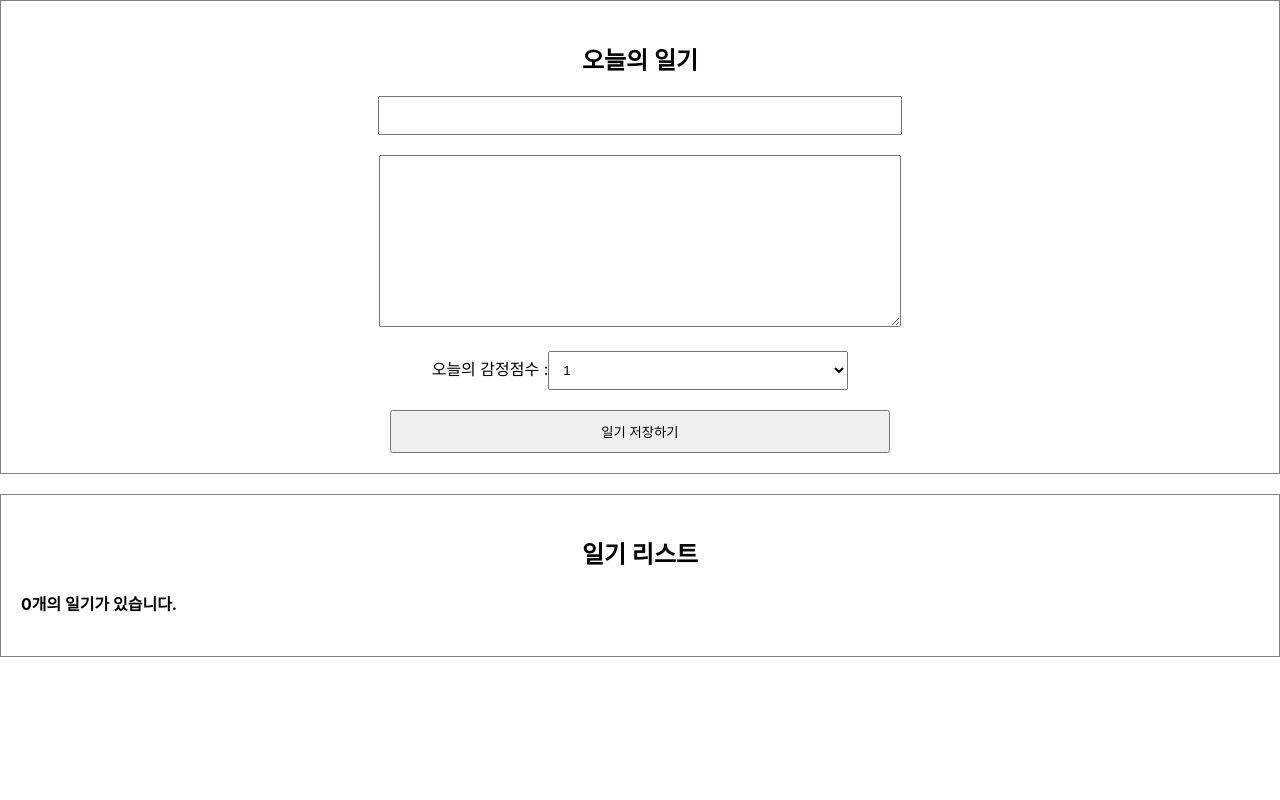
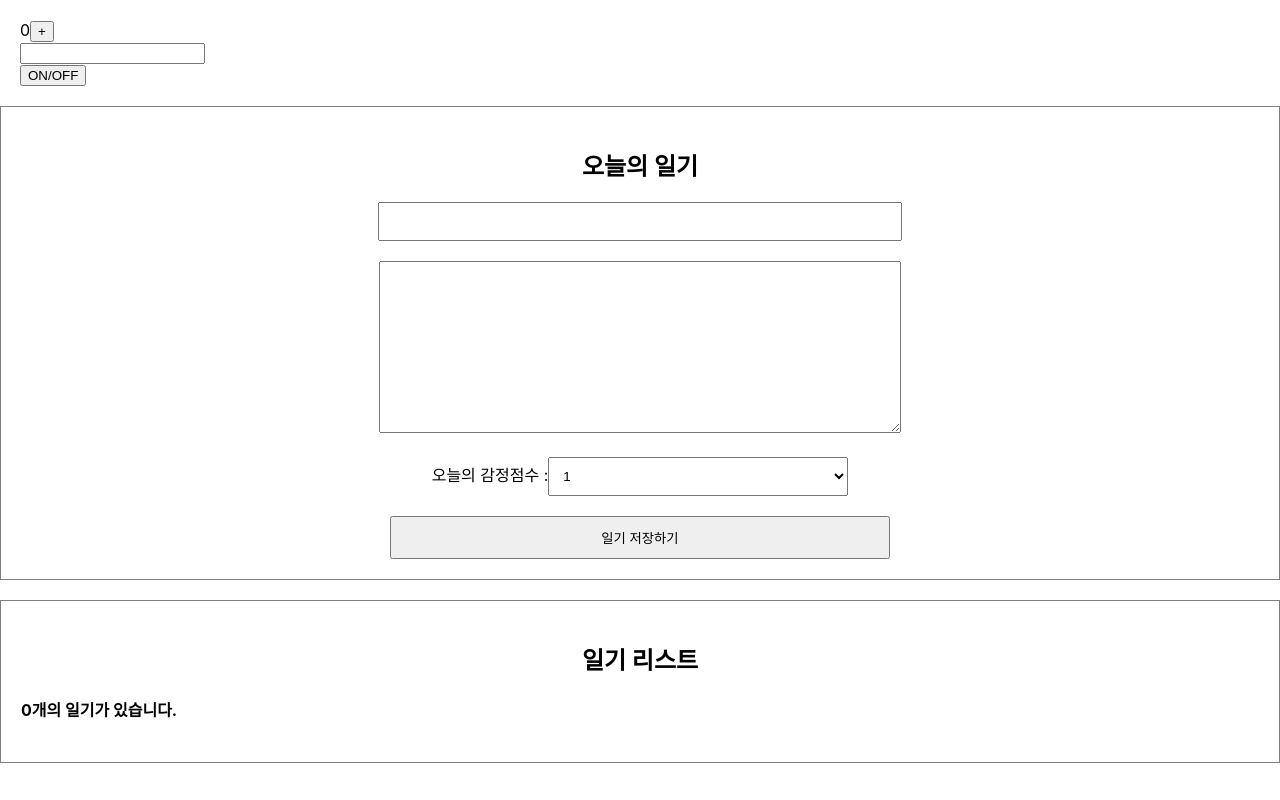
Before and after one commit to jirung0227/simple-diary, a React (Create React App) app: page / in a window 1280 px wide. Built offline with nearby package versions, Linux system fonts and the light colour scheme.

Commit message:
feat : [6-7] React Lifecycle 제어하기 - useEffect

```diff
--- a/src/App.js
+++ b/src/App.js
@@ -2,6 +2,7 @@
 import "./App.css";
 import { DiaryEditor } from "./DiaryEditor";
 import DiaryList from "./DiaryList";
+import Lifecycle from "./Lifecycle";
 
 function App() {
   const [data, setData] = useState([]);
@@ -35,6 +36,7 @@
 
   return (
     <div className='App'>
+      <Lifecycle />
       <DiaryEditor onCreate={onCreate} />
       <DiaryList onEdit={onEdit} onRemove={onRemove} diaryList={data} />
     </div>
--- /dev/null
+++ b/src/Lifecycle.js
@@ -0,0 +1,55 @@
+import { useEffect, useState } from "react";
+
+const UnmountTest = () => {
+  useEffect(() => {
+    return () => {
+      //Unmount 시점에 실행되게 됨
+      console.log("Unmount!");
+    };
+  }, []);
+  return <div>Unmount Testing Component</div>;
+};
+const Lifecycle = () => {
+  const [count, setCount] = useState(0);
+  const [text, setText] = useState("");
+  const [isVisible, setIsVisible] = useState(false);
+  const toggle = () => setIsVisible(!isVisible);
+
+  useEffect(() => {
+    console.log("Mount!");
+  }, []);
+
+  useEffect(() => {
+    console.log("Update!");
+  });
+  useEffect(() => {
+    console.log(`count is update : ${count}`);
+    if (count > 5) {
+      alert("count가 5를 넘었습니다. 따라서 1로 초기화 합니다.");
+      setCount(1);
+    }
+  }, [count]);
+
+  useEffect(() => {
+    console.log(`text is update : ${text}`);
+  }, [text]);
+  return (
+    <div style={{ padding: 20 }}>
+      <div>
+        {count}
+        <button onClick={() => setCount(count + 1)}>+</button>
+      </div>
+      <div>
+        <input
+          type='text'
+          value={text}
+          onChange={(e) => setText(e.target.value)}
+        />
+      </div>
+      <button onClick={toggle}>ON/OFF</button>
+      {isVisible && <UnmountTest />}
+    </div>
+  );
+};
+
+export default Lifecycle;
--- a/src/index.js
+++ b/src/index.js
@@ -4,8 +4,4 @@
 import "./index.css";
 
 const root = ReactDOM.createRoot(document.getElementById("root"));
-root.render(
-  <React.StrictMode>
-    <App />
-  </React.StrictMode>
-);
+root.render(<App />);
```
